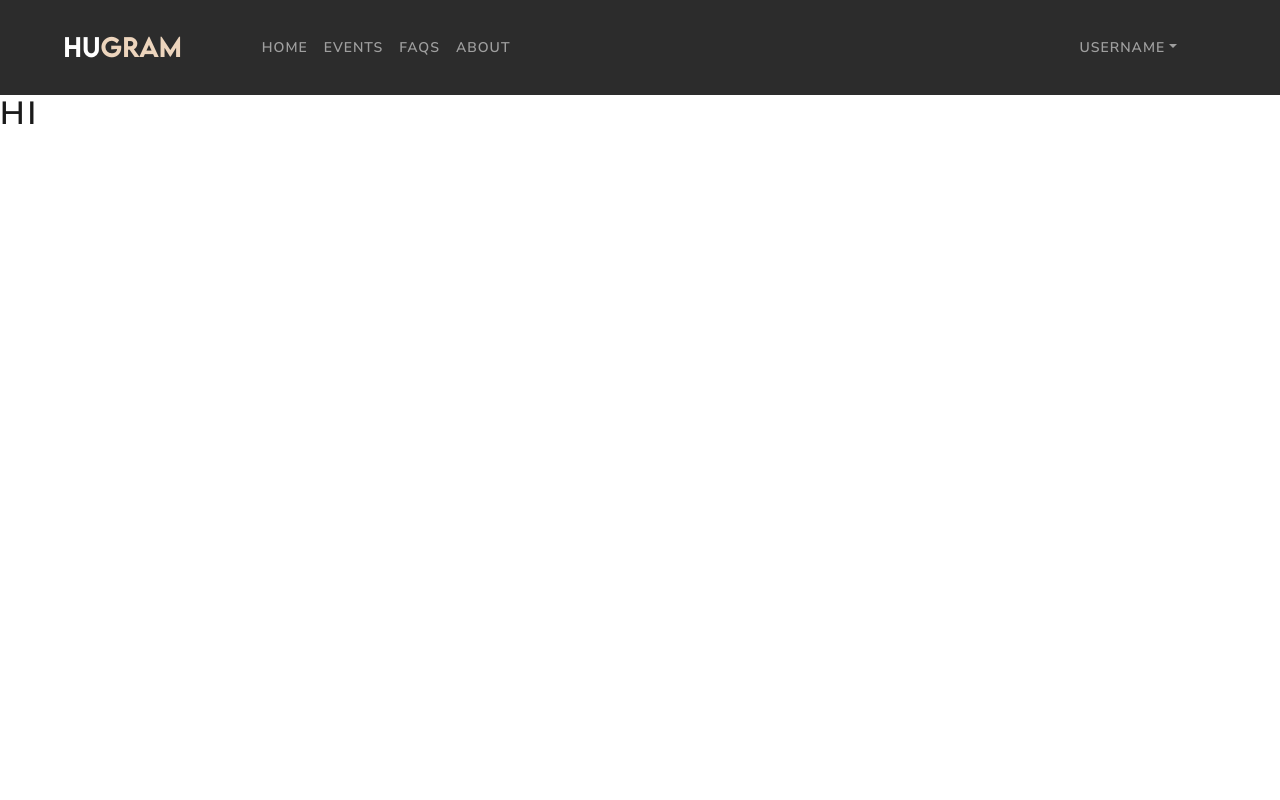
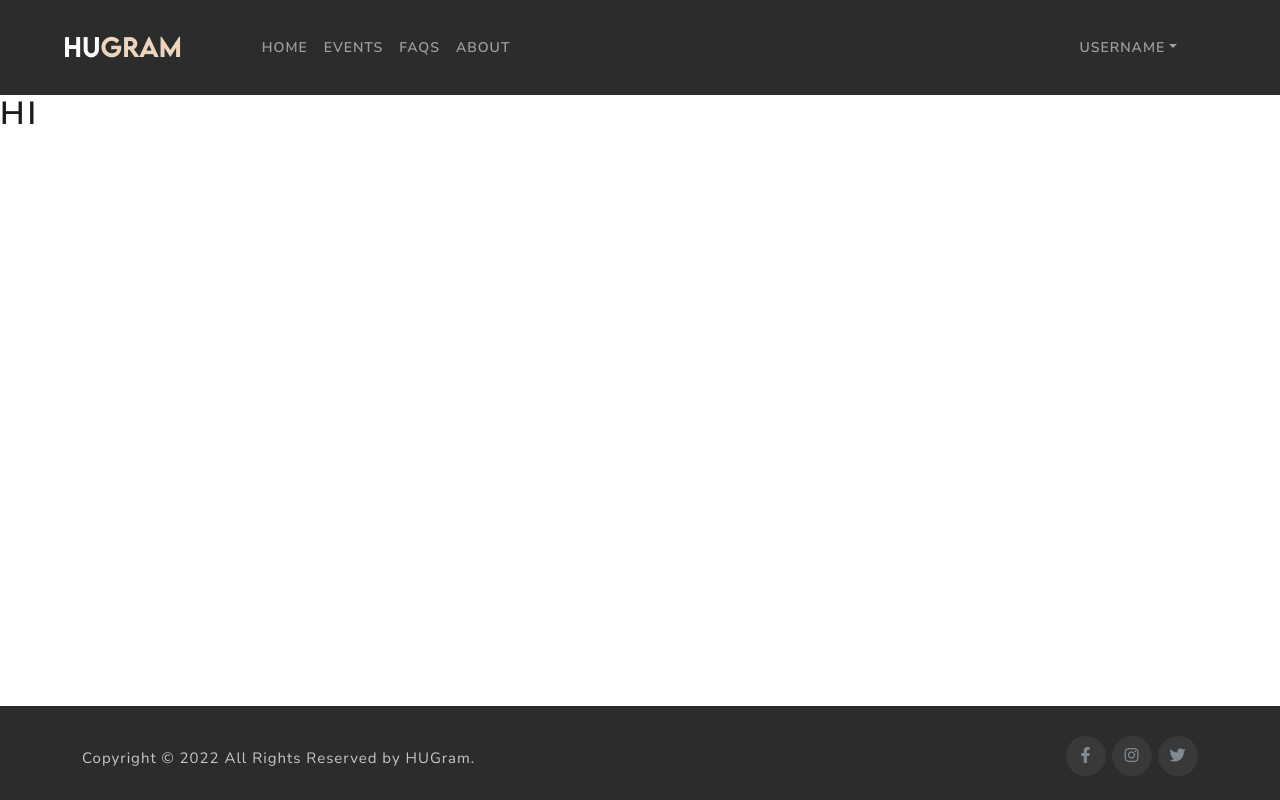
Before and after one commit to SudaisX/HU-Gram, a React (Create React App) app in the folder frontend/: page / in a window 1280 px wide. Built offline with nearby package versions, Linux system fonts and the light colour scheme.

Commit message:
addeed footer

```diff
--- a/frontend/src/App.js
+++ b/frontend/src/App.js
@@ -1,11 +1,13 @@
 // import { BrowserRouter, Routes, Route } from 'react-router-dom';
 import Header from './components/Header';
+import Footer from './components/Footer';
 
 function App() {
     return (
         <>
             <Header />
             <h1>hi</h1>
+            <Footer />
         </>
     );
 }
--- /dev/null
+++ b/frontend/src/components/Footer.css
@@ -0,0 +1,102 @@
+.site-footer {
+    background-color: rgba(33, 33, 33, 0.95);
+    padding: 30px 0 20px;
+    /* margin: 20px 0 0 0; */
+    margin-top: auto;
+    font-size: 15px;
+    line-height: 24px;
+    color: rgb(199, 199, 199);
+}
+.site-footer .social-icons {
+    text-align: right;
+}
+.site-footer .social-icons a {
+    width: 40px;
+    height: 40px;
+    line-height: 40px;
+    margin-left: 6px;
+    margin-right: 0;
+    border-radius: 100%;
+    background-color: rgba(58, 58, 58, 0.95);
+}
+.copyright-text {
+    margin: 0;
+    display: flex;
+    align-items: center;
+}
+@media (max-width: 991px) {
+    .site-footer [class^='col-'] {
+        margin-bottom: 30px;
+    }
+}
+@media (max-width: 767px) {
+    .site-footer {
+        padding-bottom: 0;
+    }
+    .site-footer .copyright-text,
+    .site-footer .social-icons {
+        text-align: center;
+    }
+}
+.social-icons {
+    padding-left: 0;
+    margin-bottom: 0;
+    list-style: none;
+    /* display: flex;
+    align-items: center;
+    justify-content: flex-end; */
+}
+.social-icons li {
+    display: inline-block;
+    margin-bottom: 4px;
+}
+.social-icons li.title {
+    margin-right: 15px;
+    text-transform: uppercase;
+    color: #96a2b2;
+    font-weight: 700;
+    font-size: 13px;
+}
+.social-icons a {
+    background-color: #eceeef;
+    color: #818a91;
+    font-size: 16px;
+    display: inline-block;
+    line-height: 44px;
+    width: 44px;
+    height: 44px;
+    text-align: center;
+    margin-right: 8px;
+    border-radius: 100%;
+    -webkit-transition: all 0.2s linear;
+    -o-transition: all 0.2s linear;
+    transition: all 0.2s linear;
+}
+.social-icons a:active,
+.social-icons a:focus,
+.social-icons a:hover {
+    color: #fff;
+    background-color: #29aafe;
+}
+.social-icons.size-sm a {
+    line-height: 34px;
+    height: 34px;
+    width: 34px;
+    font-size: 14px;
+}
+.social-icons a.facebook:hover {
+    background-color: #3b5998;
+}
+.social-icons a.twitter:hover {
+    background-color: #00aced;
+}
+.social-icons a.instagram:hover {
+    background-color: #e95950;
+}
+@media (max-width: 767px) {
+    .social-icons li.title {
+        display: block;
+        margin-right: 0;
+        font-weight: 600;
+    }
+}
--- /dev/null
+++ b/frontend/src/components/Footer.js
@@ -0,0 +1,46 @@
+import React from 'react';
+// import { Container, Row, Col } from 'react-bootstrap';
+import './Footer.css';
+
+const Footer = () => {
+    return (
+        // <footer>
+        //     <Container>
+        //         <Row>
+        //             <Col className='text-center py-3'>Copyright &copy; Dukaan</Col>
+        //         </Row>
+        //     </Container>
+        // </footer>
+        <footer className='site-footer'>
+            <div className='container'>
+                <div className='row'>
+                    <div className=' copyright-text col-md-8 col-sm-6 col-xs-12'>
+                        Copyright &copy; 2022 All Rights Reserved by HUGram.
+                    </div>
+
+                    <div className='col-md-4 col-sm-6 col-xs-12'>
+                        <ul className='social-icons'>
+                            <li>
+                                <a className='facebook' href='!#'>
+                                    <i className='fab fa-facebook-f'></i>
+                                </a>
+                            </li>
+                            <li>
+                                <a className='instagram' href='!#'>
+                                    <i className='fab fa-instagram'></i>
+                                </a>
+                            </li>
+                            <li>
+                                <a className='twitter' href='!#'>
+                                    <i className='fab fa-twitter'></i>
+                                </a>
+                            </li>
+                        </ul>
+                    </div>
+                </div>
+            </div>
+        </footer>
+    );
+};
+
+export default Footer;
--- a/frontend/src/components/Header.js
+++ b/frontend/src/components/Header.js
@@ -1,6 +1,5 @@
 import React from 'react';
 import { Nav, Navbar, NavDropdown, Container } from 'react-bootstrap';
-import { Link } from 'react-router-dom';
 
 const Header = () => {
     return (
--- a/frontend/src/index.css
+++ b/frontend/src/index.css
@@ -40,6 +40,27 @@
     padding: 0px;
 }
 
+/* main {
+    min-height: 80vh;
+} */
+
+body {
+    display: flex;
+    flex-direction: column;
+    min-height: 100vh;
+}
+
+#root {
+    text-size-adjust: none;
+    display: flex;
+    flex-direction: column;
+    min-height: 100vh;
+}
+
+.footer {
+    margin-top: auto 0 0 0;
+}
+
 .logo-hu {
     font-size: 1.5rem;
     font-family: 'Lemon-Milk', sans-serif;
```
